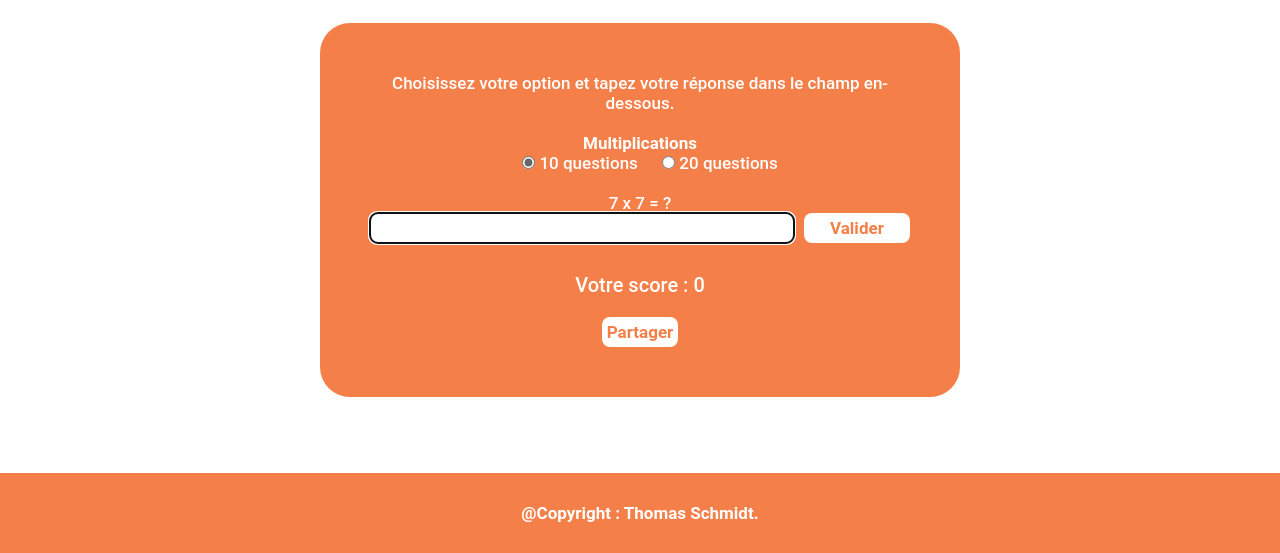
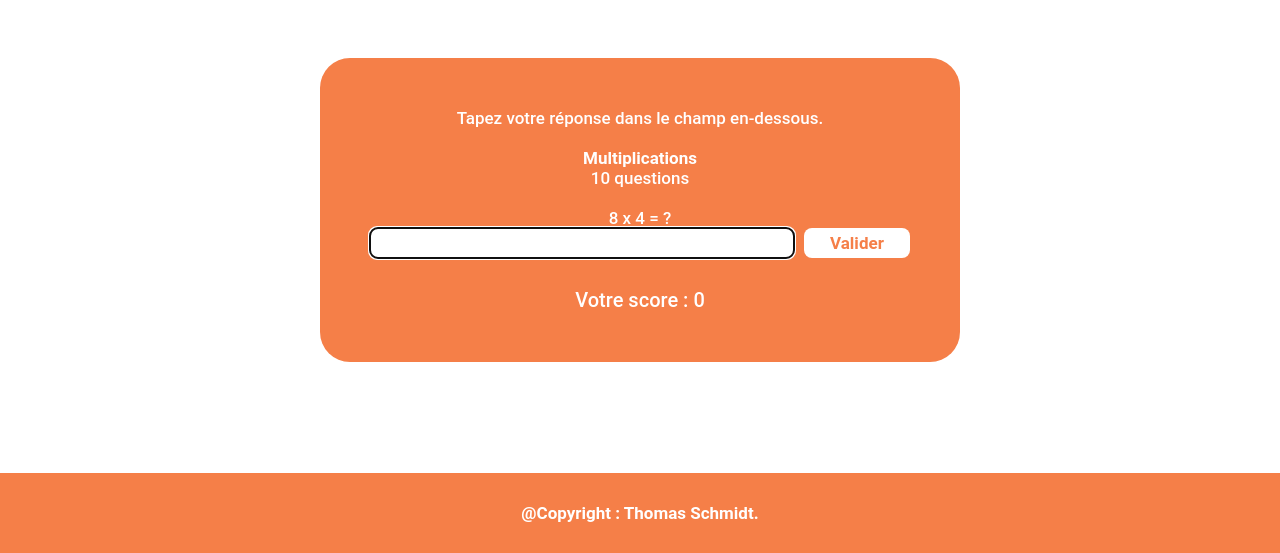
Before and after one commit to ThomasSchmidt1982/QuizCalcul, a plain HTML site: page index.html in a window 1280 px wide. Shown: the part 247-800 px from the top of the page. Drawn offline with Linux system fonts and the light colour scheme.

Commit message:
revue du code

```diff
--- a/index.html
+++ b/index.html
@@ -28,7 +28,6 @@
                 <h3>
                     <p>Exercez-vous au calcul mental</p>
                 </h3>
-
             </div>
         </nav>
     </header>
@@ -37,13 +36,10 @@
 
     <main>
         <div class="zoneOptions">
-            <p>Choisissez votre option et tapez votre réponse dans le champ en-dessous.</p>
+            <p>Tapez votre réponse dans le champ en-dessous.</p>
             <div class="optionSource">
                 <p><strong>Multiplications</strong></p>
-                <input type="radio" name="optionSource" id="dixQuestions" value="1" checked>
                 <label for="dixQuestions">10 questions</label>
-                <input type="radio" name="optionSource" id="vingtQuestions" value="2">
-                <label for="vingtQuestions">20 questions</label>
             </div>
         </div>
 
@@ -60,9 +56,6 @@
             Votre score : <span id="zoneDuScore">0</span>
         </div>
 
-        <div class="zonePartage">
-            <button id="btnPartager">Partager</button>
-        </div>
 
     </main>
 
--- a/script/script.js
+++ b/script/script.js
@@ -1,75 +1,50 @@
 
-//--- Fonction valeur aleatoire entiere entre min et max ---//
+
+//--- génération valeur aleatoire entiere entre min et max ---//
 function getRandomIntInclusive(min, max) {
     min = Math.ceil(min);
     max = Math.floor(max);
     return Math.floor(Math.random() * (max - min + 1)) + min;
 }
-//--- Calcul donnant 2 valeurs aléatoires entre min et max ---//
-let valeurAleatoire1 = getRandomIntInclusive(1, 9)
-let valeurAleatoire2 = getRandomIntInclusive(1, 9)
 
-//--- génération d'un tableau de 2 colonnes de 10 valeurs aléatoires ---//
-let tabValAl =
-    [[getRandomIntInclusive(1, 9),
-    getRandomIntInclusive(1, 9),
-    getRandomIntInclusive(1, 9),
-    getRandomIntInclusive(1, 9),
-    getRandomIntInclusive(1, 9),
-    getRandomIntInclusive(1, 9),
-    getRandomIntInclusive(1, 9),
-    getRandomIntInclusive(1, 9),
-    getRandomIntInclusive(1, 9),
-    getRandomIntInclusive(1, 9)],
-    [getRandomIntInclusive(1, 9),
-    getRandomIntInclusive(1, 9),
-    getRandomIntInclusive(1, 9),
-    getRandomIntInclusive(1, 9),
-    getRandomIntInclusive(1, 9),
-    getRandomIntInclusive(1, 9),
-    getRandomIntInclusive(1, 9),
-    getRandomIntInclusive(1, 9),
-    getRandomIntInclusive(1, 9),
-    getRandomIntInclusive(1, 9)]]
+//---  génération dd'un tableau de valeur aléatoire de 2 colonnes 10 valeurs ---//
+function generateRandomTable() {
+    let tab = Array(2);
+    for (let i = 0; i < 2; i++) {
+        tab[i] = Array(10)
+        for (let j = 0; j < 10; j++) {
+            tab[i][j] = getRandomIntInclusive(1, 9);
+        }
+    }
+    return tab
+}
 
-//--- génération d'un tableau de resultat par rapport aux 2 valeurs aleatoire précedentes ---//
-let tabResultat =
-    [(tabValAl[0][0] * tabValAl[1][0]),
-    (tabValAl[0][1] * tabValAl[1][1]),
-    (tabValAl[0][2] * tabValAl[1][2]),
-    (tabValAl[0][3] * tabValAl[1][3]),
-    (tabValAl[0][4] * tabValAl[1][4]),
-    (tabValAl[0][5] * tabValAl[1][5]),
-    (tabValAl[0][6] * tabValAl[1][6]),
-    (tabValAl[0][7] * tabValAl[1][7]),
-    (tabValAl[0][8] * tabValAl[1][8]),
-    (tabValAl[0][9] * tabValAl[1][9])]
+//--- calcul du resultat de la multiplication des val du tableau précédent ---//
+function computeAnswers(tab) {
+    let res = Array(10);
+    for (let i = 0; i < 10; i++) {
+        res[i] = tab[0][i] * tab[1][i];
+    }
+    return res;
+}
+
 
 // fonction lancer jeu ---///
+function lancerJeu(tabValAl, tabRes) {
     let i = 0
     score = 0
-btnPartager.disabled = true
-
-//--- affiche dans la zoneQuestion le calcul a effectuer ---//
     let zoneQuestion = document.querySelector(".zoneQuestion")
-//--- récupérer saisie utilisateur quand appui sur valider ---//
     let inputEcriture = document.getElementById("inputEcriture")
     let btnValiderCalcul = document.getElementById("btnValiderCalcul")
     let zoneDuScore = document.getElementById("zoneDuScore")
-
     //--- met le focus(la barre) actif dans la zone de saisie ---//
     inputEcriture.focus()
-
     //--- Concaténer les valeurs aléatoires a partir du tableau 2 dimensions de val aleatoires ---//
     zoneQuestion.innerText = tabValAl[0][i] + " x " + tabValAl[1][i] + " =  ? "
     zoneDuScore.innerText = score
-
-
+    //--- attente de clic sur le bouton valider pour
     btnValiderCalcul.addEventListener("click", () => {
-    console.log(inputEcriture.value)
-    console.log(tabResultat[i])
-
-    if (inputEcriture.value == tabResultat[i]) {
+        if (inputEcriture.value == tabRes[i]) {
             score++
         }
         i++
@@ -79,12 +54,20 @@ btnValiderCalcul.addEventListener("click", () => {
         inputEcriture.focus()
         //--- nouvelle question ---/
         zoneQuestion.innerText = tabValAl[0][i] + " x " + tabValAl[1][i] + " =  ? "
-    if (i === tabResultat.length) {
+        if (i === tabRes.length) {
             zoneQuestion.innerText = "jeu terminé, Retentez votre chance !"
             // On désactive le bouton valider
             btnValiderCalcul.disabled = true
-        // On désactive les boutons radios
-        //for (let indexBtnRadio = 0; indexBtnRadio < listeBtnRadio.length; indexBtnRadio++) {
-        //    listeBtnRadio[indexBtnRadio].disabled = true
         }
     })
+}
+
+
+//--- prog principal ---//
+function main() {
+    let tabVal = generateRandomTable();
+    let tabR = computeAnswers(tabVal);
+    lancerJeu(tabVal, tabR);
+}
+
+main();
```
Lines whose indentation alone changed are shown as unchanged.
